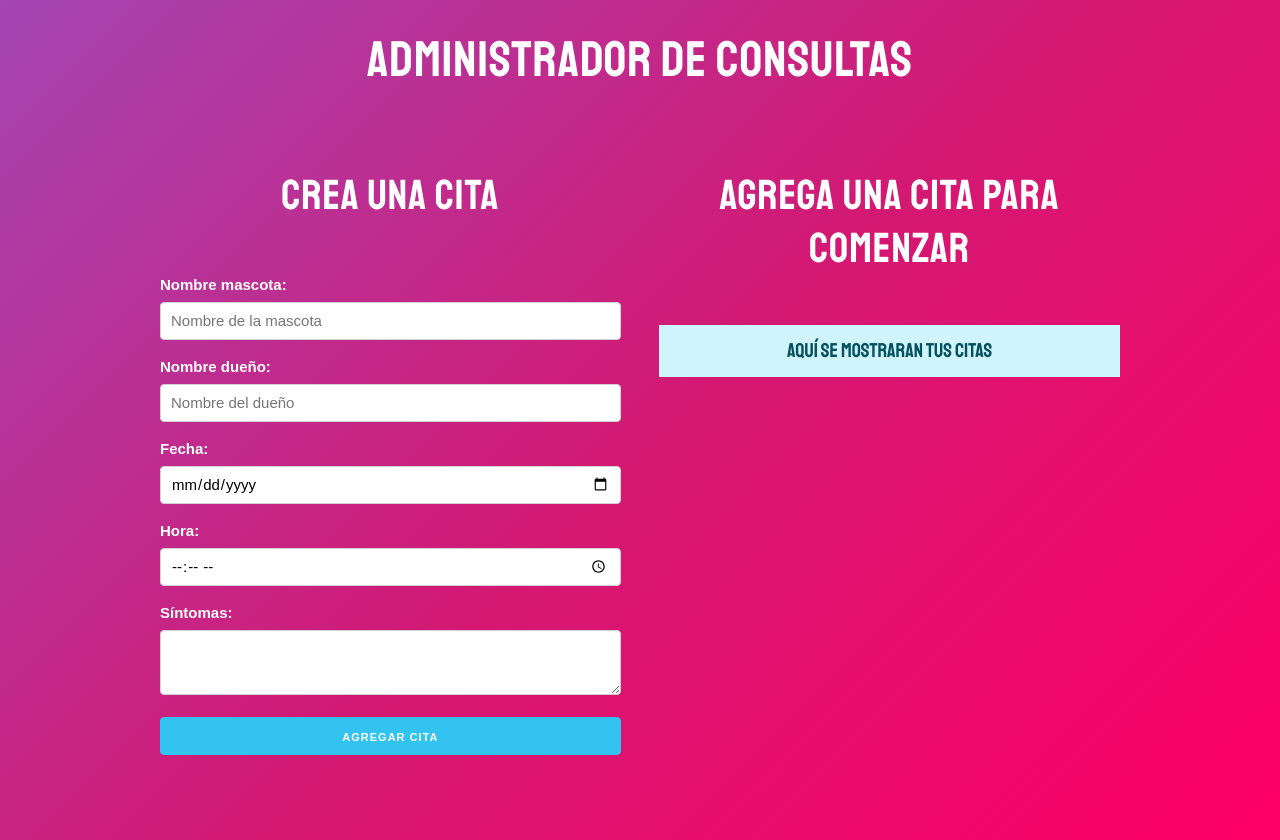
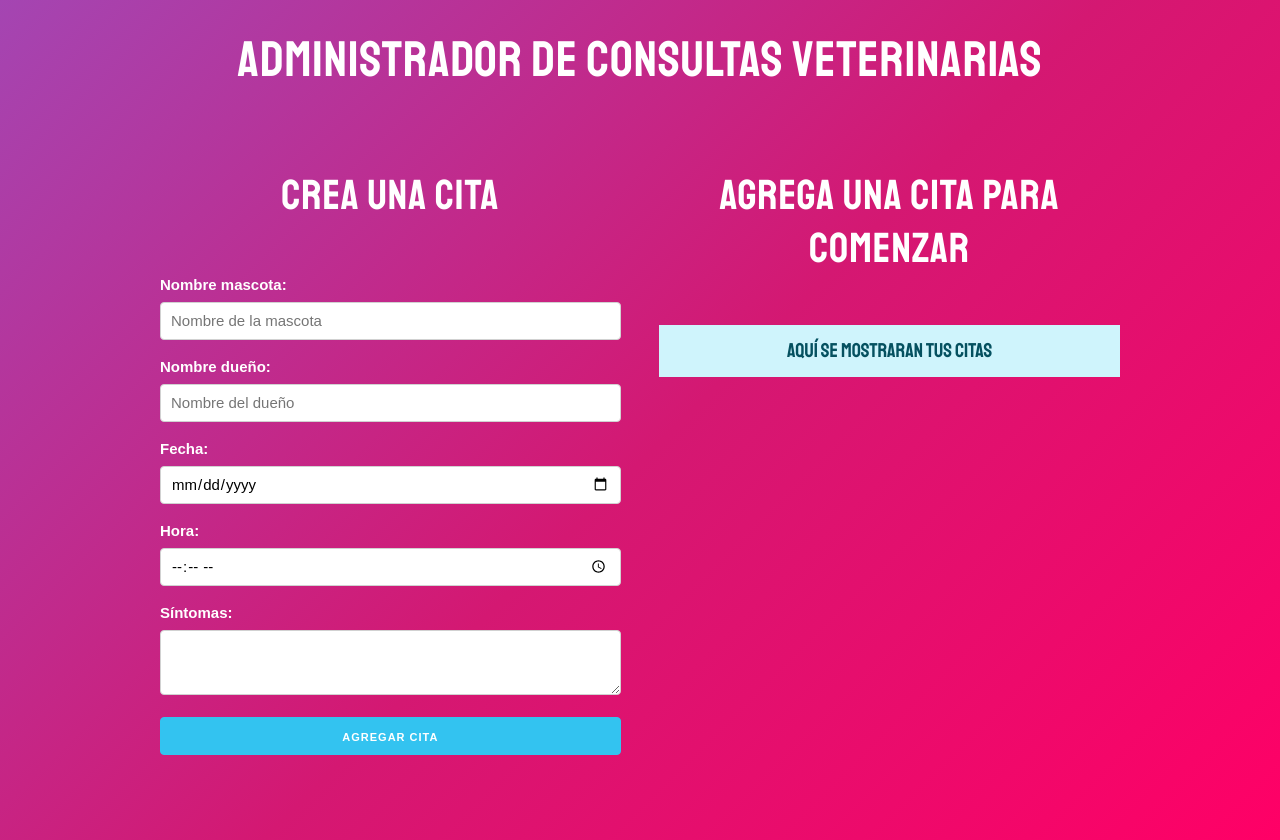
Before and after one commit to AgustinStringa/administrador-citas-veterinario, a React (Create React App) app: page / in a window 1280 px wide. Built offline with nearby package versions, Linux system fonts and the light colour scheme.

Commit message:
cambiando titulo

```diff
--- a/src/App.js
+++ b/src/App.js
@@ -17,7 +17,7 @@ function App() {
 
   return (
     <>
-      <h1>Administrador de consultas</h1>
+      <h1>Administrador de consultas veterinarias</h1>
 
       <div className='container'>
         <div className='row'>
```
